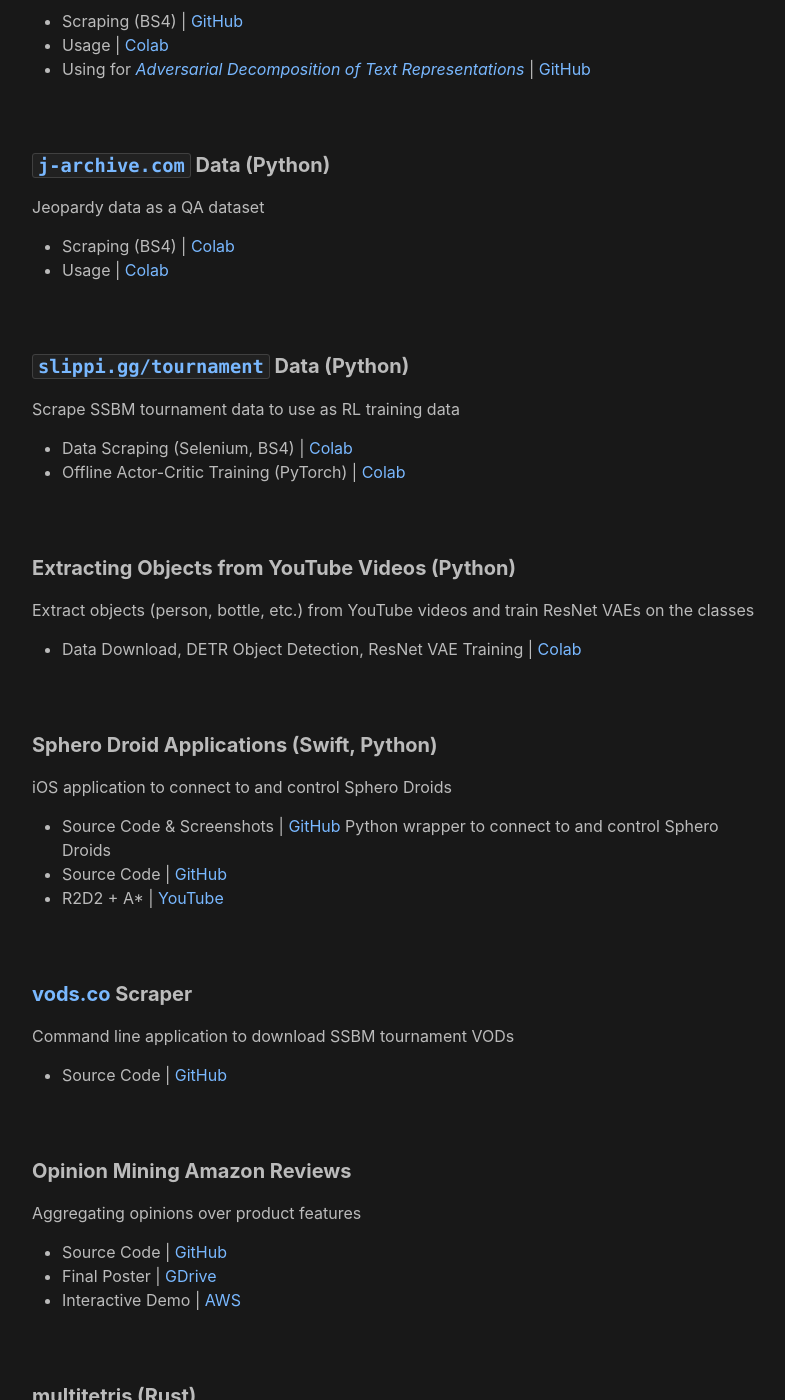
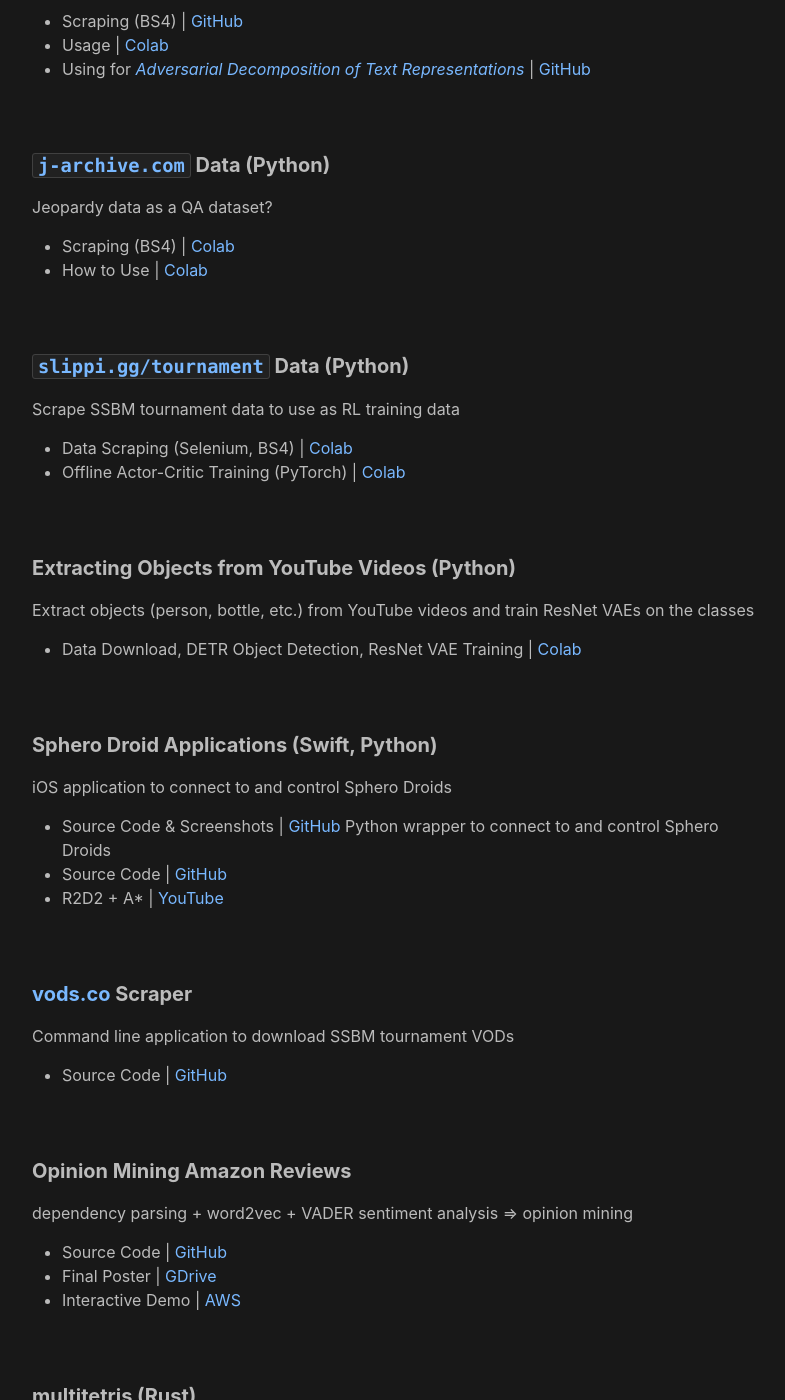
Before and after one commit to josephcappadona/josephcappadona.github.io, a Jekyll site: the page built from projects.md, in a window 1280 px wide and 1400 px high, scrolled down 299 px. Shown: the whole window, without its empty margins (238-1023 px from the left). Built offline with Jekyll 4.4.1, drawn with Linux system fonts in a browser that asks for light colours.

Commit message:
Update projects.md

```diff
--- a/projects.md
+++ b/projects.md
@@ -18,9 +18,9 @@ Multimodal, aligned Encyclopedia data
 
 #### **[``j-archive.com``](https://j-archive.com) Data (Python)**
 
-Jeopardy data as a QA dataset
+Jeopardy data as a QA dataset?
   * Scraping (BS4) \| [Colab](https://colab.research.google.com/drive/1Md2zFZivl3QgXmuUNMjIT2mDLgB158gY)
-  * Usage \| [Colab](https://colab.research.google.com/drive/1X99ypJ3E_6jrc76I5DnMKrjgkmezEGvv)
+  * How to Use \| [Colab](https://colab.research.google.com/drive/1X99ypJ3E_6jrc76I5DnMKrjgkmezEGvv)
 
 <br>
 
@@ -58,7 +58,7 @@ Command line application to download SSBM tournament VODs
 
 #### **Opinion Mining Amazon Reviews**
 
-Aggregating opinions over product features
+dependency parsing + word2vec + VADER sentiment analysis => opinion mining
   * Source Code \| [GitHub](https://github.com/josephcappadona/opinion-mining-amazon-reviews)
   * Final Poster \| [GDrive](https://drive.google.com/file/d/1CqQFCXgYBRaFOQQS3yTzbhTql5uwcVkO/)
   * Interactive Demo \| [AWS](http://cis401-frontend.s3-website-us-east-1.amazonaws.com/)
```
